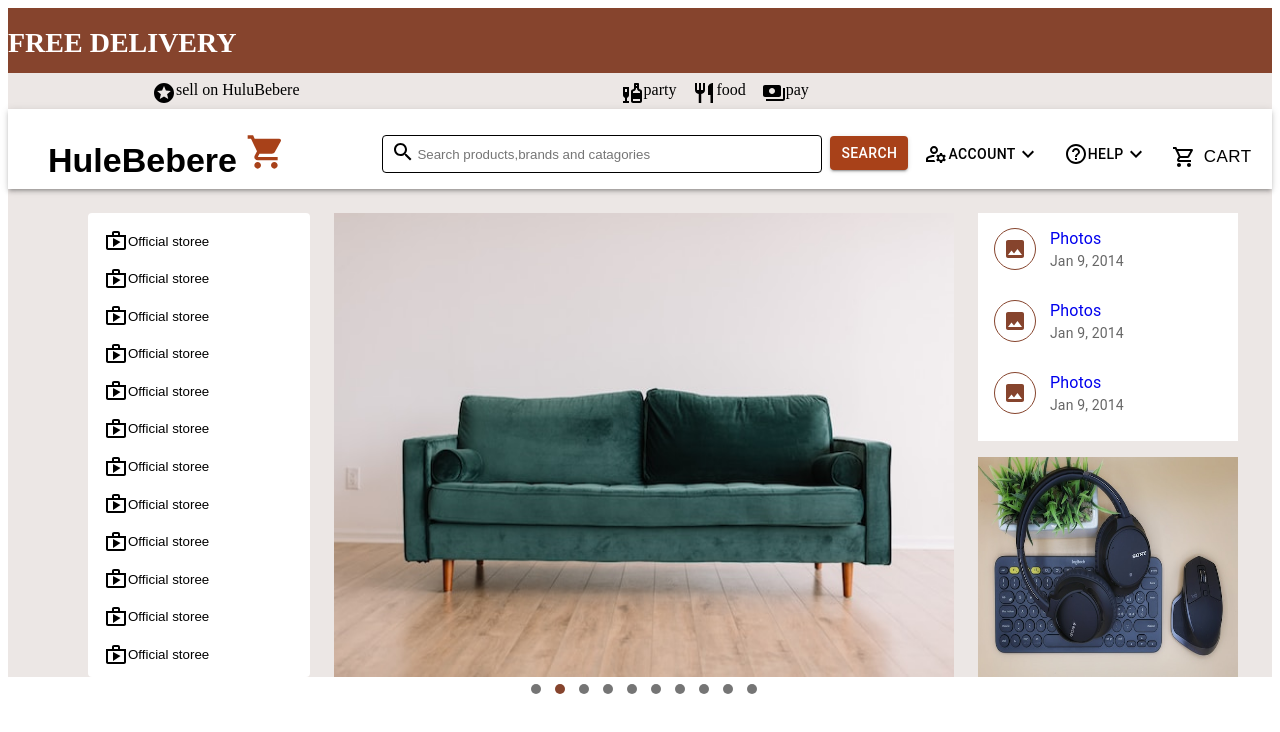
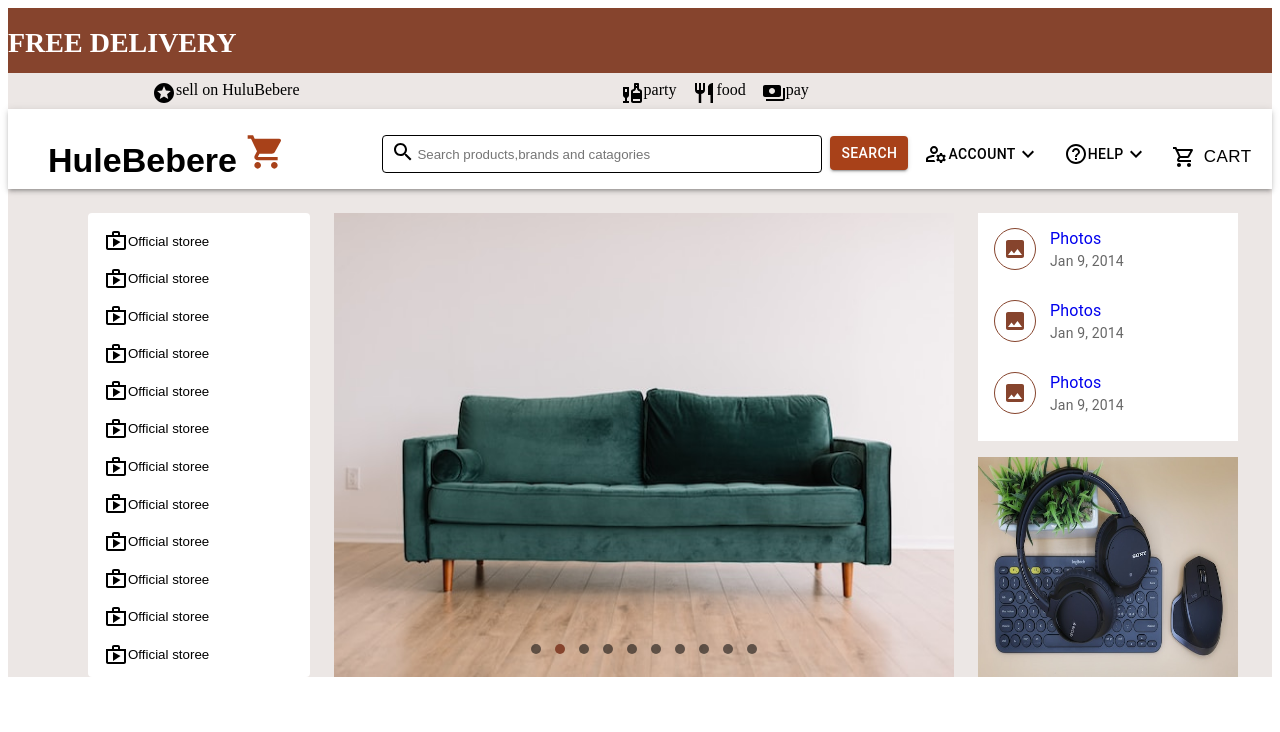
Before and after one commit to mihret1/HuluBebere, a React (Create React App) app in the folder client/: page / in a window 1280 px wide. Shown: the top 732 px of the page. Built offline with nearby package versions, Linux system fonts and the light colour scheme.

Commit message:
make buttom nav conditional

```diff
--- a/client/src/components/bodyOne/bodyOne_two.jsx
+++ b/client/src/components/bodyOne/bodyOne_two.jsx
@@ -158,7 +158,7 @@ const BodyOneTwo=({hoverEffect,isShown,cursorr,setCursorr})=>{
 
 
 
-      <Stack direction='row' spacing={1}    justifyContent="center"  sx={{  }}>
+     { (!isShown && !cursorr) && <Stack direction='row' spacing={1}    justifyContent="center"  sx={{ bottom:40, position:'relative' }}>
 
 
          <IconButton  onClick={()=>{setCount(1)}} sx={{ width:10,height:10}}><Brightness1Icon  sx={{fontSize:12, ...((count===1 || count===2 || count===3 || count===4) &&{color:'#86442d'})}}/></IconButton>
@@ -173,7 +173,7 @@ const BodyOneTwo=({hoverEffect,isShown,cursorr,setCursorr})=>{
          <IconButton  onClick={()=>{setCount(37)}} sx={{ width:10,height:10}}><Brightness1Icon  sx={{fontSize:12, ...((count===37 || count===38 || count===39 || count===40) &&{color:'#86442d'})}}/></IconButton>
 
       </Stack>
-
+     }
     </Box>
     )
 }
```
